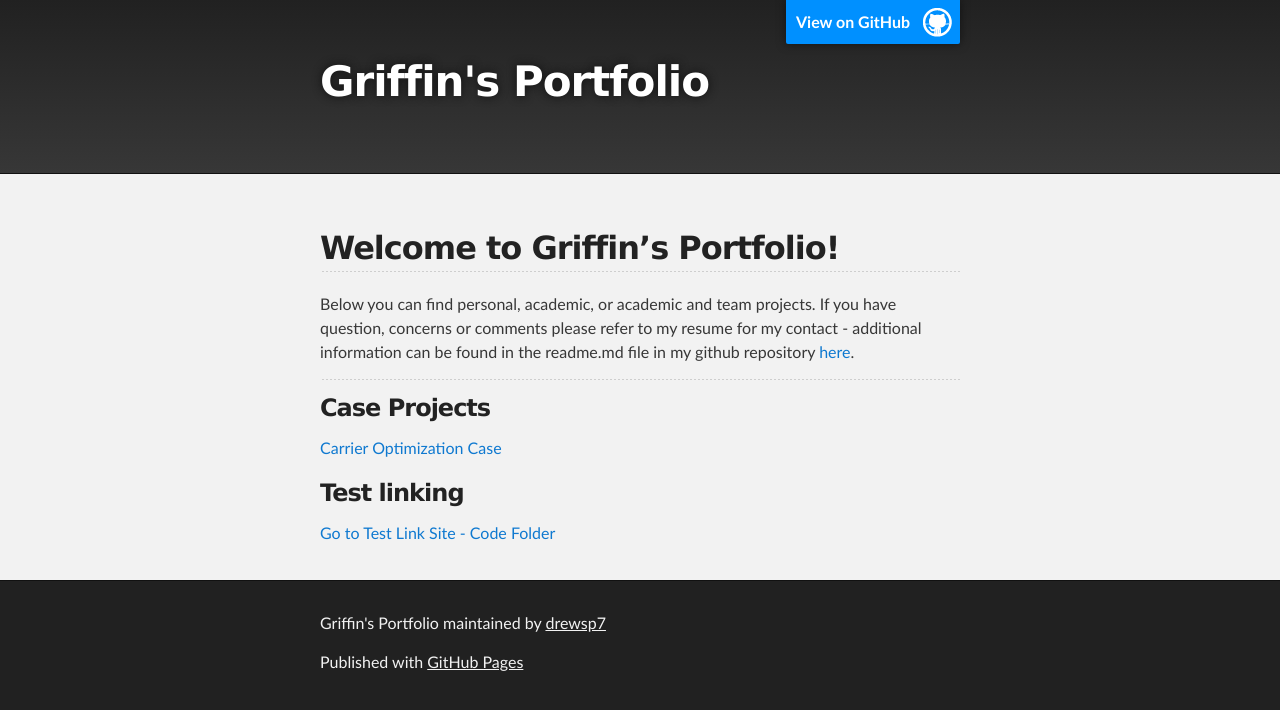
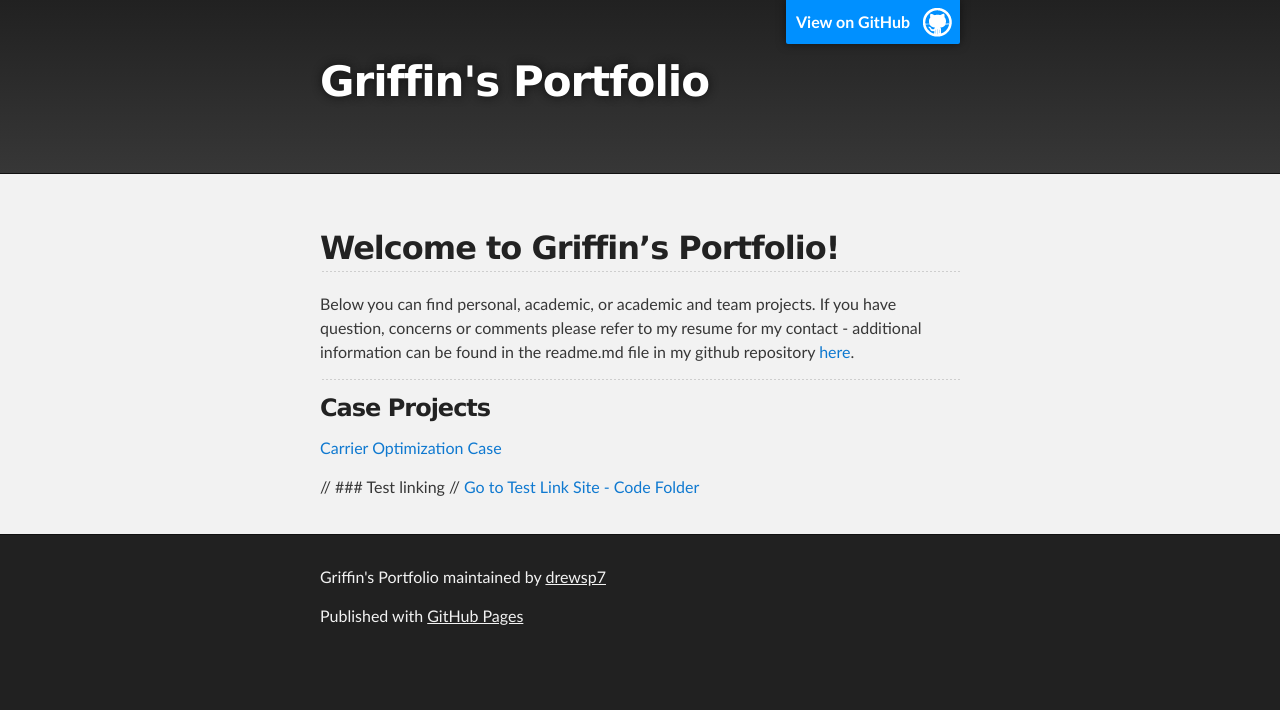
Before and after one commit to drewsp7/griffinsalyer.github.io, a Jekyll site: the page built from index.md, in a window 1280 px wide. Shown: the top 710 px of the page. Built offline with Jekyll 4.4.1, drawn with Linux system fonts in a browser that asks for light colours; our own code applies the rules of GitHub Pages for plain Markdown files; the repository's description, which GitHub fills in, is left out.

```diff
--- a/index.md
+++ b/index.md
@@ -11,5 +11,5 @@ Below you can find personal, academic, or academic and team projects. If you hav
 [Carrier Optimization Case](/Projects/PluvioCarry.html)
 
 
-### Test linking
-[Go to Test Link Site - Code Folder](/code/index.md)
+// ### Test linking
+// [Go to Test Link Site - Code Folder](/code/index.md)
```
